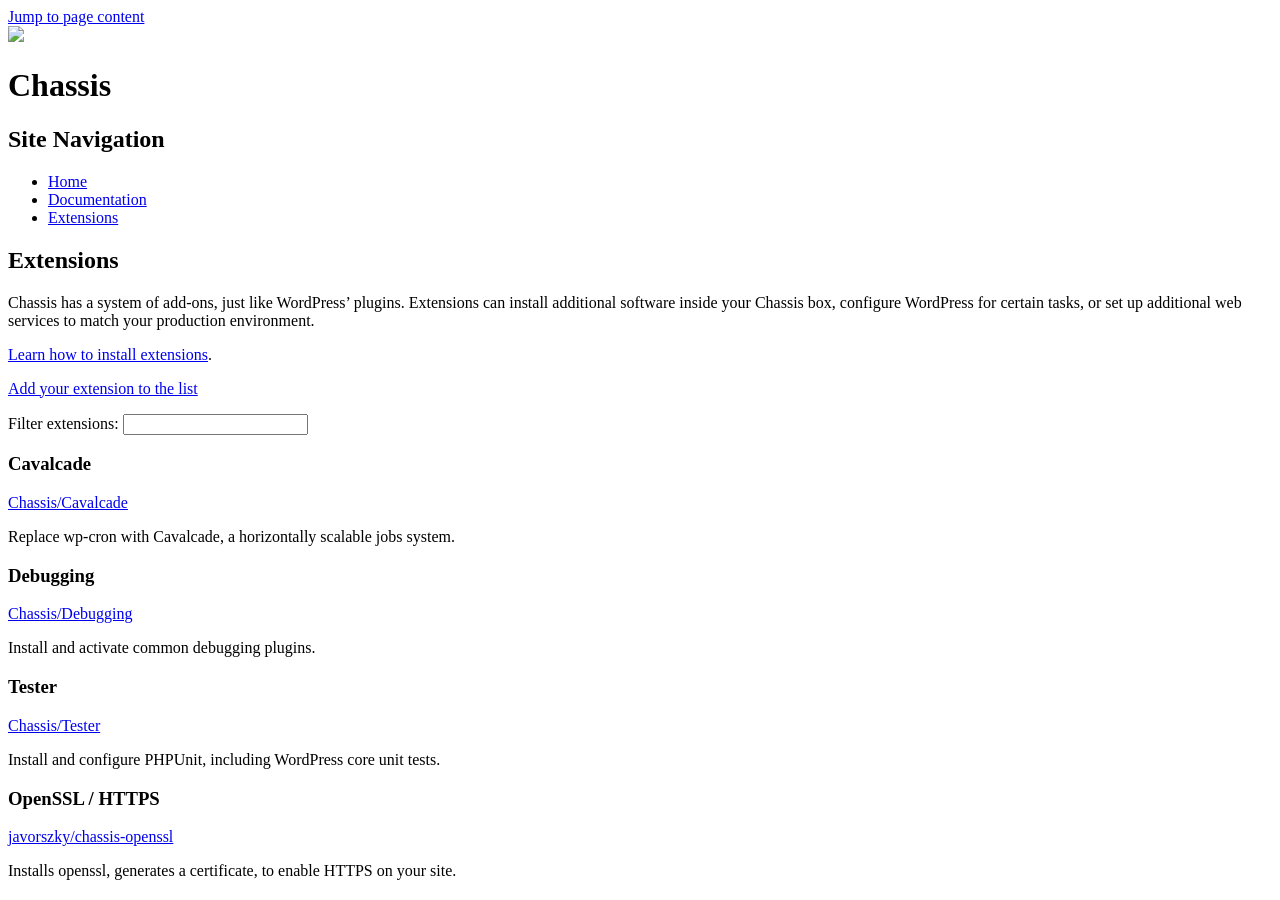
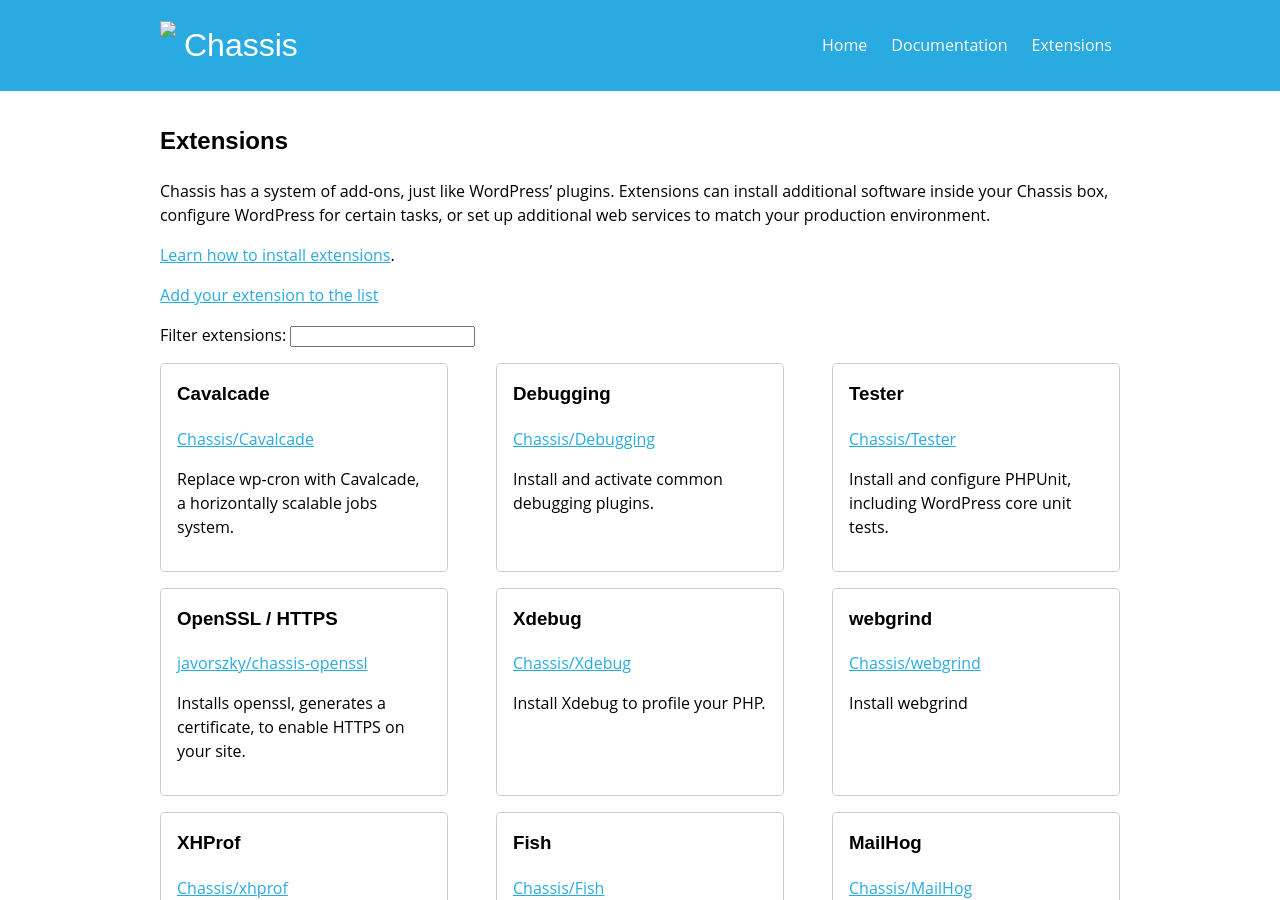
Before and after one commit to Chassis/chassis.io, a Jekyll site: the page built from extensions.md, in a window 1280 px wide and 900 px high. Built offline with Jekyll 4.4.1, drawn with Linux system fonts in a browser that asks for light colours.

Commit message:
Try absolute_url instead

```diff
--- a/_config.yaml
+++ b/_config.yaml
@@ -3,7 +3,8 @@ title: Chassis
 markdown: kramdown
 highlighter: rouge
 
-baseurl: /chassis.io
+baseurl: /
+
 permalink: pretty
 
 sass:
--- a/_includes/header.html
+++ b/_includes/header.html
@@ -2,7 +2,7 @@
 <html>
 <head>
 	<title>{% if page.title %}{{ page.title | append:" | " }}{% endif %}Chassis, WordPress Development Environment</title>
-	<link href="{{ site.baseurl }}styles/style.css" rel="stylesheet" />
+	<link href="{{ "styles/style.css" | absolute_url }}" rel="stylesheet" />
 	<meta name="viewport" content="initial-scale=1.0" />
 	<script>
 		WebFontConfig = {
```
